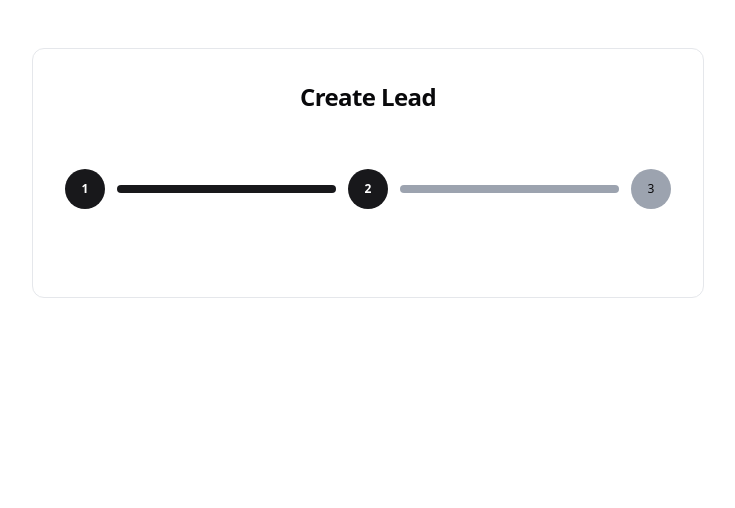
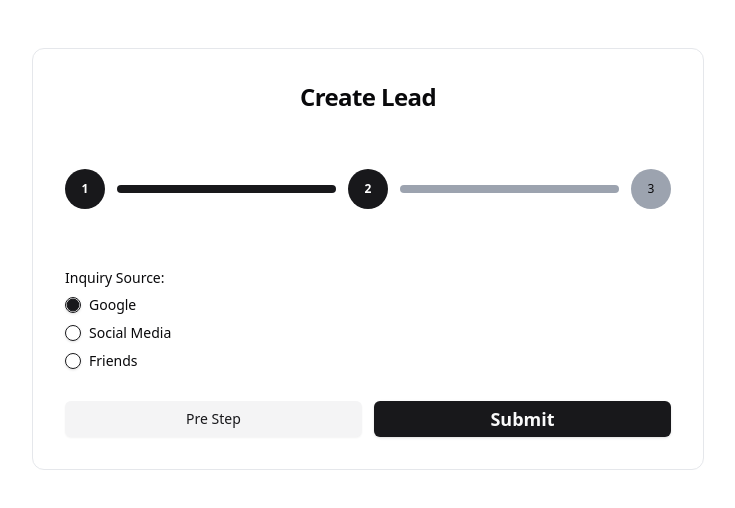
Before and after one commit to MSKhodadady/lead-management, a Next.js app: page /create in a window 1280 px wide. Both pictures are taken after typing "Sample", "name@example.com" into the empty fields and a click on the button "Next Step". Shown: the top 508 px of the page, without its empty margins (272-1007 px from the left). Built offline with nearby package versions, Linux system fonts and the light colour scheme.

Commit message:
feat: form design complete

```diff
--- a/package.json
+++ b/package.json
@@ -11,6 +11,7 @@
   "dependencies": {
     "@hookform/resolvers": "^3.10.0",
     "@radix-ui/react-label": "^2.1.1",
+    "@radix-ui/react-radio-group": "^1.2.2",
     "@radix-ui/react-slot": "^1.1.1",
     "class-variance-authority": "^0.7.1",
     "clsx": "^2.1.1",
--- a/src/app/create/page.tsx
+++ b/src/app/create/page.tsx
@@ -9,14 +9,18 @@ import {
   FormField,
   FormItem,
   FormLabel,
+  FormMessage,
 } from "@/components/ui/form";
 import { Input } from "@/components/ui/input";
+import { RadioGroup, RadioGroupItem } from "@/components/ui/radio-group";
 import { Stepper } from "@/components/ui/Stepper";
 import { zodResolver } from "@hookform/resolvers/zod";
+
 import { useState } from "react";
 import { FormProvider, useForm } from "react-hook-form";
 import { z } from "zod";
 
+//: name and email form
 const formSchema = z.object({
   name: z.string().nonempty({ message: "Please enter your name" }),
   email: z
@@ -24,8 +28,14 @@ const formSchema = z.object({
     .email({ message: "Please enter a valid email" })
     .nonempty({ message: "Please enter your email" }),
 });
+type FormType = z.infer<typeof formSchema>;
 
-type FormType = z.infer<typeof formSchema>;
+//: inquiry form
+const inquiryOptions = ["Google", "Social Media", "Friends"] as const;
+const inquiryFormSchema = z.object({
+  inquiry: z.enum(inquiryOptions),
+});
+type InquiryForm = z.infer<typeof inquiryFormSchema>;
 
 export default function CreateLeadPage() {
   const [activeStep, setActiveStep] = useState(1);
@@ -37,14 +47,20 @@ export default function CreateLeadPage() {
       name: "",
     },
   });
-  const {
-    handleSubmit,
-    control,
-    formState: { errors },
-  } = form;
 
   function onSubmit(values: FormType) {
     setActiveStep(2);
+  }
+
+  const inqForm = useForm<InquiryForm>({
+    resolver: zodResolver(inquiryFormSchema),
+    defaultValues: {
+      inquiry: "Google",
+    },
+  });
+
+  function onSubmitInquiry(v: InquiryForm) {
+    setActiveStep(3);
   }
 
   return (
@@ -54,15 +70,16 @@ export default function CreateLeadPage() {
 
       <Stepper steps={["1", "2", "3"]} active={activeStep} />
 
+      {/* step 1 */}
       <FormProvider {...form}>
         <form
-          onSubmit={handleSubmit(onSubmit)}
+          onSubmit={form.handleSubmit(onSubmit)}
           className={`w-full flex flex-col gap-6 ${
             activeStep == 1 ? "" : "hidden"
           }`}
         >
           <FormField
-            control={control}
+            control={form.control}
             name="name"
             render={({ field }) => (
               <FormItem>
@@ -70,13 +87,15 @@ export default function CreateLeadPage() {
                 <FormControl>
                   <Input placeholder="enter your name ..." {...field} />
                 </FormControl>
-                <FormDescription>{errors.name?.message ?? ""}</FormDescription>
+                <FormDescription>
+                  {form.formState.errors.name?.message ?? ""}
+                </FormDescription>
               </FormItem>
             )}
           />
 
           <FormField
-            control={control}
+            control={form.control}
             name="email"
             render={({ field }) => (
               <FormItem>
@@ -84,7 +103,9 @@ export default function CreateLeadPage() {
                 <FormControl>
                   <Input placeholder="enter your email ..." {...field} />
                 </FormControl>
-                <FormDescription>{errors.email?.message ?? ""}</FormDescription>
+                <FormDescription>
+                  {form.formState.errors.email?.message ?? ""}
+                </FormDescription>
               </FormItem>
             )}
           />
@@ -95,7 +116,54 @@ export default function CreateLeadPage() {
         </form>
       </FormProvider>
 
-      <div className={`${activeStep == 2 ? "" : "hidden"}`}></div>
+      {/* step 2 */}
+
+      <FormProvider {...inqForm}>
+        <form
+          onSubmit={inqForm.handleSubmit(onSubmitInquiry)}
+          className={`w-full ${activeStep == 2 ? "" : "hidden"}`}
+        >
+          <FormField
+            control={inqForm.control}
+            name="inquiry"
+            render={({ field }) => (
+              <FormItem className="mb-8">
+                <FormLabel>Inquiry Source:</FormLabel>
+                <FormControl>
+                  <RadioGroup
+                    onValueChange={field.onChange}
+                    defaultValue={field.value}
+                    className="gap-3 "
+                  >
+                    {inquiryOptions.map((option) => (
+                      <FormItem className="flex items-center gap-2 space-y-0">
+                        <FormControl>
+                          <RadioGroupItem value={option} />
+                        </FormControl>
+                        <FormLabel className="font-normal">{option}</FormLabel>
+                      </FormItem>
+                    ))}
+                  </RadioGroup>
+                </FormControl>
+                <FormMessage />
+              </FormItem>
+            )}
+          />
+          <div className="flex items-stretch gap-3">
+            <Button
+              type="button"
+              onClick={() => setActiveStep(1)}
+              className="w-full"
+              variant="secondary"
+            >
+              Pre Step
+            </Button>
+            <Button type="submit" className="w-full font-bold text-lg">
+              Submit
+            </Button>
+          </div>
+        </form>
+      </FormProvider>
     </MainLayout>
   );
 }
--- a/src/components/ui/form.tsx
+++ b/src/components/ui/form.tsx
@@ -87,7 +87,7 @@ const FormItem = React.forwardRef<
 FormItem.displayName = "FormItem";
 
 const FormLabel = React.forwardRef<
-  React.ElementRef<typeof LabelPrimitive.Root>,
+  React.ComponentRef<typeof LabelPrimitive.Root>,
   React.ComponentPropsWithoutRef<typeof LabelPrimitive.Root>
 >(({ className, ...props }, ref) => {
   const { error, formItemId } = useFormField();
@@ -104,7 +104,7 @@ const FormLabel = React.forwardRef<
 FormLabel.displayName = "FormLabel";
 
 const FormControl = React.forwardRef<
-  React.ElementRef<typeof Slot>,
+  React.ComponentRef<typeof Slot>,
   React.ComponentPropsWithoutRef<typeof Slot>
 >(({ ...props }, ref) => {
   const { error, formItemId, formDescriptionId, formMessageId } =
--- a/src/components/ui/label.tsx
+++ b/src/components/ui/label.tsx
@@ -1,17 +1,17 @@
-"use client"
+"use client";
 
-import * as React from "react"
-import * as LabelPrimitive from "@radix-ui/react-label"
-import { cva, type VariantProps } from "class-variance-authority"
+import * as LabelPrimitive from "@radix-ui/react-label";
+import { cva, type VariantProps } from "class-variance-authority";
+import * as React from "react";
 
-import { cn } from "@/lib/utils"
+import { cn } from "@/lib/utils";
 
 const labelVariants = cva(
   "text-sm font-medium leading-none peer-disabled:cursor-not-allowed peer-disabled:opacity-70"
-)
+);
 
 const Label = React.forwardRef<
-  React.ElementRef<typeof LabelPrimitive.Root>,
+  React.ComponentRef<typeof LabelPrimitive.Root>,
   React.ComponentPropsWithoutRef<typeof LabelPrimitive.Root> &
     VariantProps<typeof labelVariants>
 >(({ className, ...props }, ref) => (
@@ -20,7 +20,7 @@ const Label = React.forwardRef<
     className={cn(labelVariants(), className)}
     {...props}
   />
-))
-Label.displayName = LabelPrimitive.Root.displayName
+));
+Label.displayName = LabelPrimitive.Root.displayName;
 
-export { Label }
+export { Label };
--- /dev/null
+++ b/src/components/ui/radio-group.tsx
@@ -0,0 +1,44 @@
+"use client";
+
+import * as RadioGroupPrimitive from "@radix-ui/react-radio-group";
+import { Circle } from "lucide-react";
+import * as React from "react";
+
+import { cn } from "@/lib/utils";
+
+const RadioGroup = React.forwardRef<
+  React.ComponentRef<typeof RadioGroupPrimitive.Root>,
+  React.ComponentPropsWithoutRef<typeof RadioGroupPrimitive.Root>
+>(({ className, ...props }, ref) => {
+  return (
+    <RadioGroupPrimitive.Root
+      className={cn("grid gap-2", className)}
+      {...props}
+      ref={ref}
+    />
+  );
+});
+RadioGroup.displayName = RadioGroupPrimitive.Root.displayName;
+
+const RadioGroupItem = React.forwardRef<
+  React.ComponentRef<typeof RadioGroupPrimitive.Item>,
+  React.ComponentPropsWithoutRef<typeof RadioGroupPrimitive.Item>
+>(({ className, ...props }, ref) => {
+  return (
+    <RadioGroupPrimitive.Item
+      ref={ref}
+      className={cn(
+        "aspect-square h-4 w-4 rounded-full border border-primary text-primary shadow focus:outline-none focus-visible:ring-1 focus-visible:ring-ring disabled:cursor-not-allowed disabled:opacity-50",
+        className
+      )}
+      {...props}
+    >
+      <RadioGroupPrimitive.Indicator className="flex items-center justify-center">
+        <Circle className="h-3.5 w-3.5 fill-primary" />
+      </RadioGroupPrimitive.Indicator>
+    </RadioGroupPrimitive.Item>
+  );
+});
+RadioGroupItem.displayName = RadioGroupPrimitive.Item.displayName;
+
+export { RadioGroup, RadioGroupItem };
```
Also changed, not shown: 1 other file (tests, documents, lock files or other folders).
